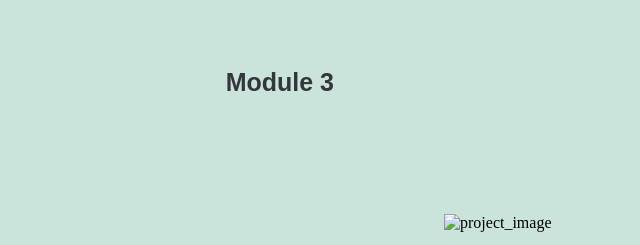
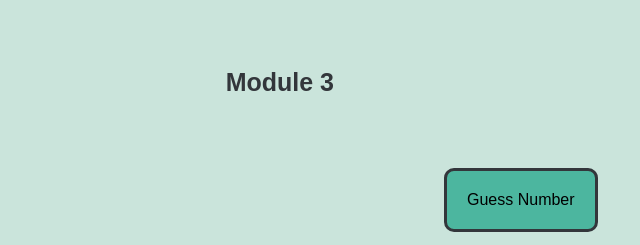
Before and after one commit to jananiRaguram/mysite, a plain HTML site: page pages/assignments.html in a window 1280 px wide. Shown: the part 1098-1343 px from the top of the page, without its empty margins (326-966 px from the left). Drawn offline with Linux system fonts and the light colour scheme.

Commit message:
Update assignments.html

```diff
--- a/pages/assignments.html
+++ b/pages/assignments.html
@@ -76,7 +76,8 @@
 	</div>
 
 	<div class="link3">
-		<img src="#" alt="project_image" width="500px" height="300px" >
+		<button onclick="guessNumber()"> Guess Number
+		</button>
 	</div>
 
 	<div id="mode4">
```
